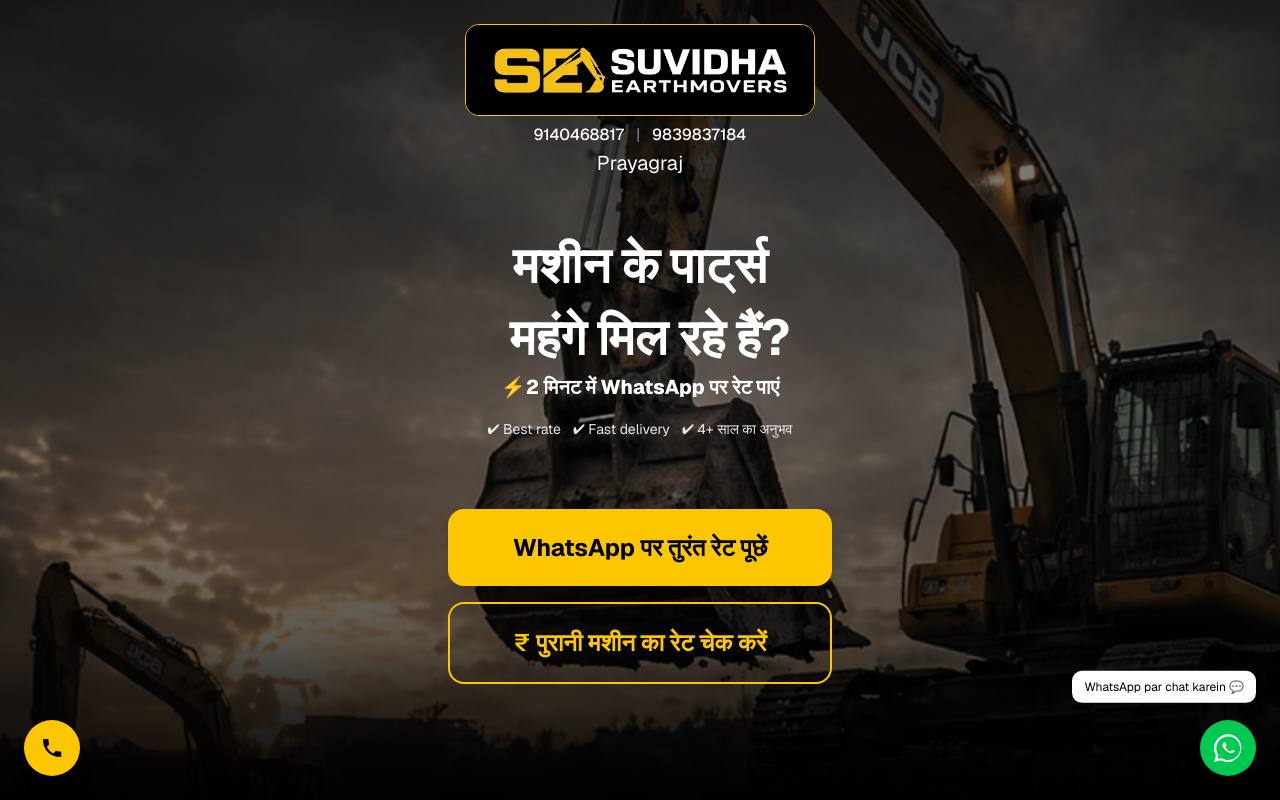
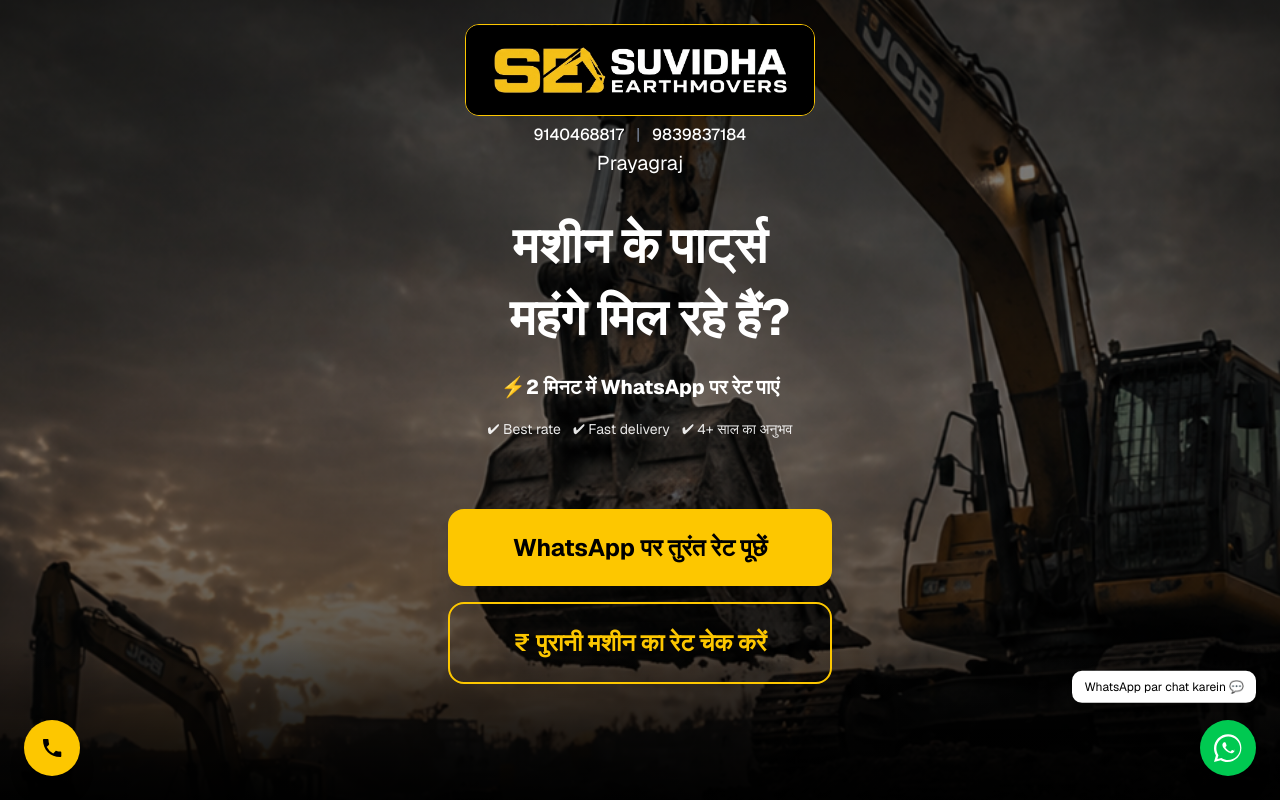
Before and after one commit to avsa-codes/suvidha, a Next.js app: page / in a window 1280 px wide. Built offline with nearby package versions, Linux system fonts and the light colour scheme.

Commit message:
Alignment

```diff
--- a/components/EntryScreen.tsx
+++ b/components/EntryScreen.tsx
@@ -71,7 +71,7 @@ export default function EntryScreen({ onStart }: EntryScreenProps) {
             </p>
 
             {/* HOOK */}
-            <div >
+            <div style={{position:'relative', top:'-20px'}}>
             <h1 className="text-white font-extrabold leading-tight text-5xl" style={{fontSize:'50px'}}>
               मशीन के पार्ट्स
             </h1>
```
